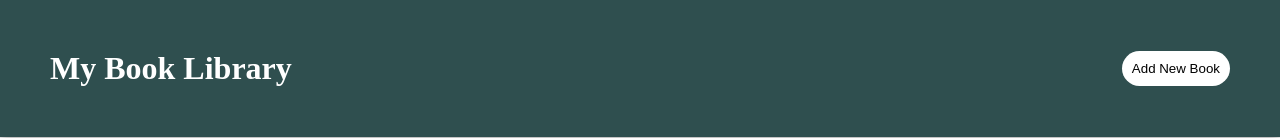
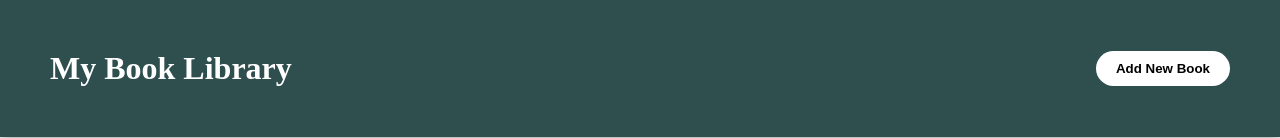
Before and after one commit to SGD14/odin-library, a plain HTML site: page index.html in a window 1280 px wide. Shown: the top 138 px of the page. Drawn offline with Linux system fonts and the light colour scheme.

Commit message:
Improve Add New Book button style

```diff
--- a/style.css
+++ b/style.css
@@ -26,6 +26,9 @@ body {
     border: 0;
     border-radius: 20px;
     padding: 10px;
+    padding-right: 20px;
+    padding-left: 20px;
+    font-weight: bold;
 }
 
 .book-list-section {
```
